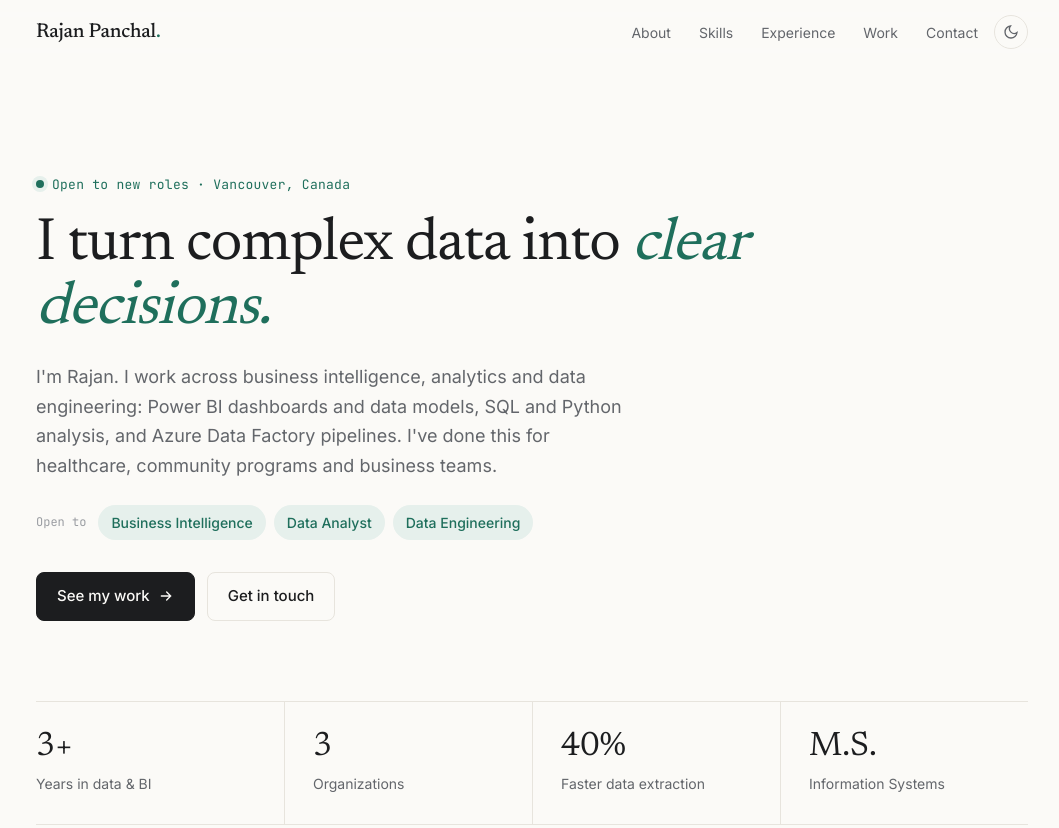
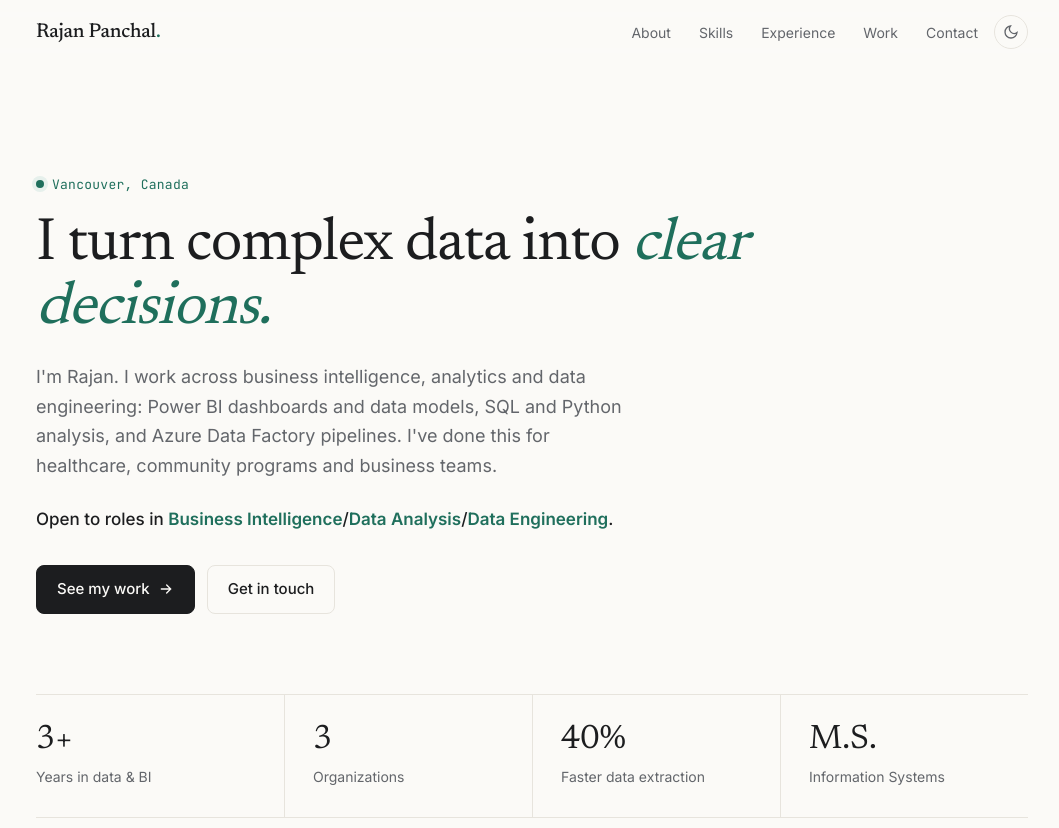
Before and after one commit to randomrajan/randomrajan.github.io, a plain HTML site: page index.html in a window 1280 px wide. Shown: the top 828 px of the page, without its empty margins (108-1167 px from the left). Drawn offline with Linux system fonts and the light colour scheme.

Commit message:
Reword open-to line
Co-Authored-By: Claude Opus 5.5 <noreply@anthropic.com>

```diff
--- a/index.html
+++ b/index.html
@@ -77,9 +77,8 @@
   h1 { font: 400 clamp(40px, 6vw, 60px)/1.08 var(--serif); letter-spacing: -.02em; margin-bottom: 20px; }
   h1 em { font-style: italic; color: var(--accent); }
   .lede { font-size: 18px; color: var(--muted); max-width: 34em; margin-bottom: 32px; }
-  .open-to { display: flex; flex-wrap: wrap; align-items: center; gap: 8px; margin-bottom: 32px; }
-  .open-to small { font: 400 12px var(--mono); color: var(--faint); margin-right: 4px; }
-  .open-to .tag { font-size: 14px; }
+  .open-to { font-size: 17px; font-weight: 500; margin-bottom: 32px; }
+  .open-to b { color: var(--accent); font-weight: 600; }
   .actions { display: flex; flex-wrap: wrap; gap: 12px; }
   .btn {
     display: inline-flex; align-items: center; gap: 8px;
@@ -226,15 +225,10 @@
   <!-- HERO -->
   <section class="hero">
     <div>
-      <div class="eyebrow">Open to new roles · Vancouver, Canada</div>
+      <div class="eyebrow">Vancouver, Canada</div>
       <h1>I turn complex data into <em>clear decisions.</em></h1>
       <p class="lede" style="margin-bottom:24px">I'm Rajan. I work across business intelligence, analytics and data engineering: Power BI dashboards and data models, SQL and Python analysis, and Azure Data Factory pipelines. I've done this for healthcare, community programs and business teams.</p>
-      <div class="open-to">
-        <small>Open to</small>
-        <span class="tag strong">Business Intelligence</span>
-        <span class="tag strong">Data Analyst</span>
-        <span class="tag strong">Data Engineering</span>
-      </div>
+      <p class="open-to">Open to roles in <b>Business Intelligence</b>/<b>Data Analysis</b>/<b>Data Engineering</b>.</p>
       <div class="actions">
         <a href="#work" class="btn primary">See my work
           <svg width="16" height="16" viewBox="0 0 24 24" fill="none" stroke="currentColor" stroke-width="2" stroke-linecap="round"><path d="M5 12h14M13 6l6 6-6 6"/></svg>
@@ -419,7 +413,7 @@
   <!-- CONTACT -->
   <section class="contact reveal" id="contact">
     <h2>Let's talk data.</h2>
-    <p>I'm open to <strong>Business Intelligence</strong>, <strong>Data Analyst</strong> and <strong>Data Engineering</strong> roles. If you think I'd be a good fit for your team, I'd love to hear from you.</p>
+    <p>I'm open to roles in <strong>Business Intelligence</strong>, <strong>Data Analysis</strong> and <strong>Data Engineering</strong>. If you think I'd be a good fit for your team, I'd love to hear from you.</p>
     <div class="actions">
       <a href="mailto:rajan2499@gmail.com" class="btn primary">
         <svg width="16" height="16" viewBox="0 0 24 24" fill="none" stroke="currentColor" stroke-width="2" stroke-linecap="round"><rect x="3" y="5" width="18" height="14" rx="2"/><path d="m3 7 9 6 9-6"/></svg>
```
